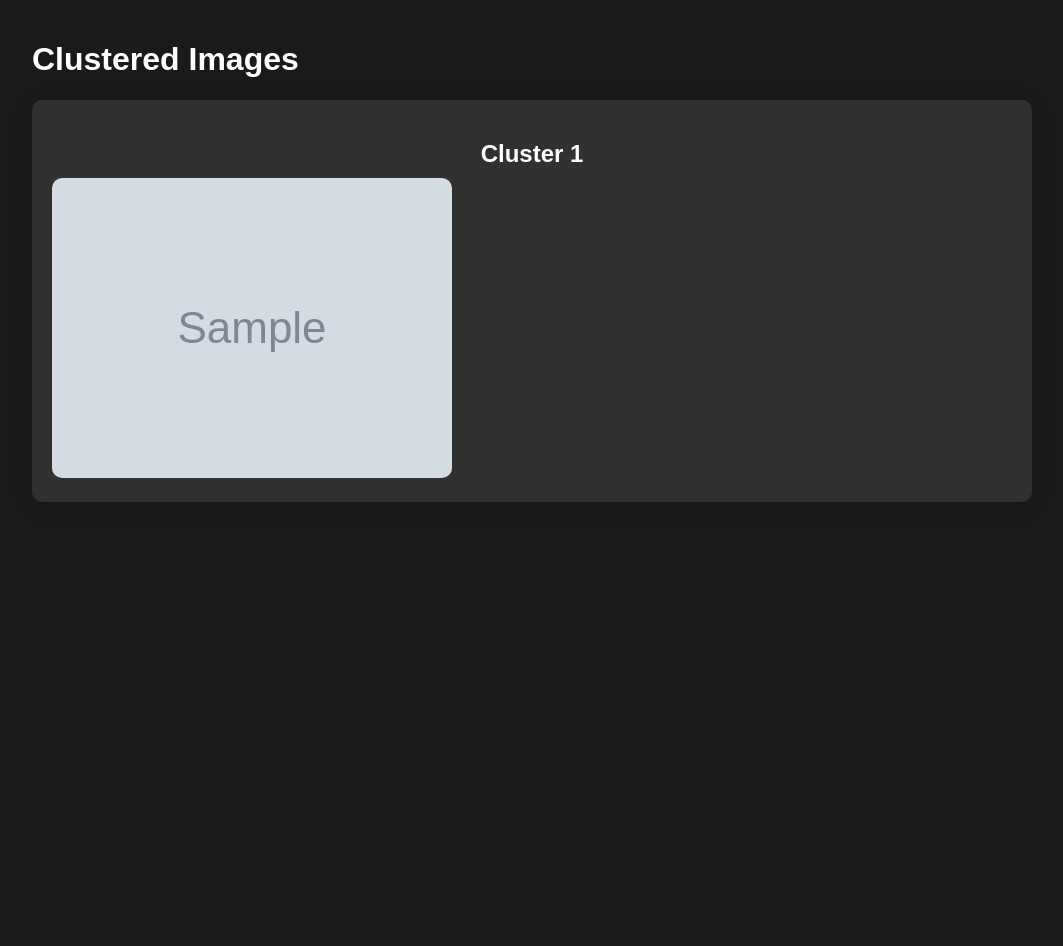
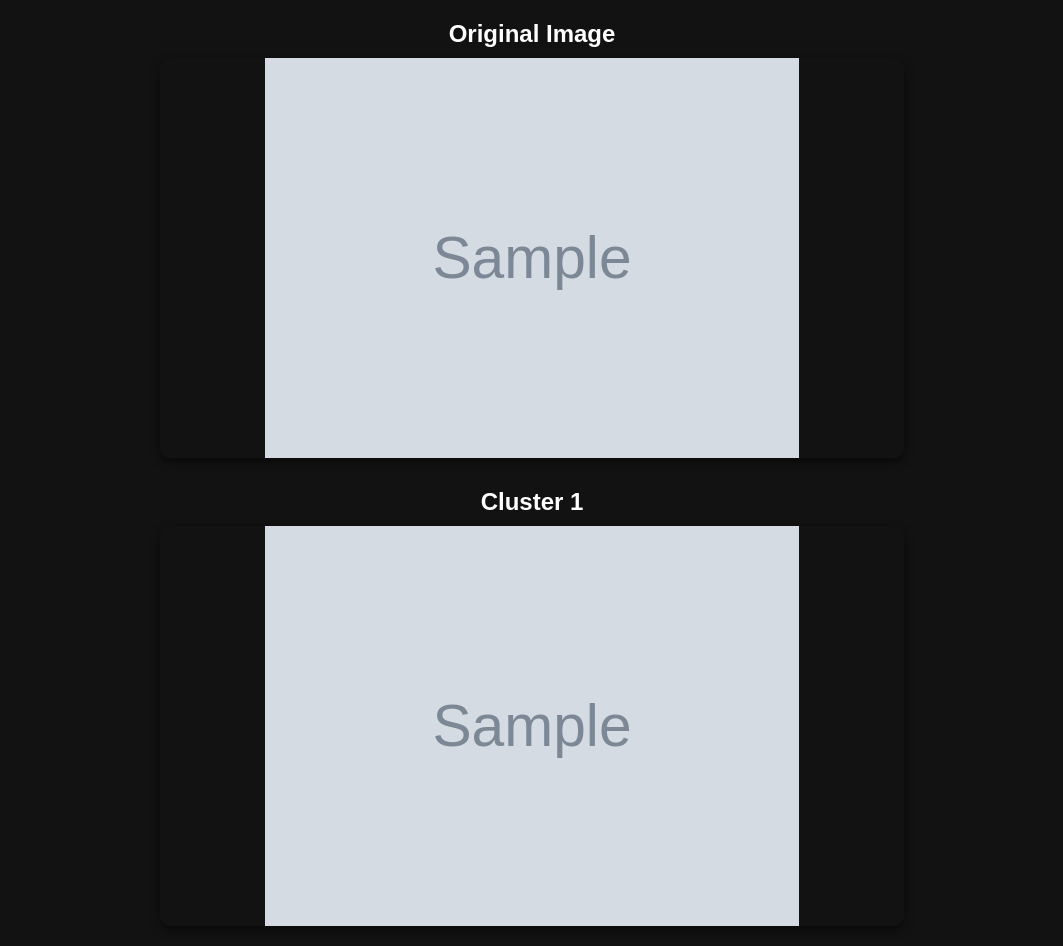
Before and after one commit to shakareyhan220081/Data-Mining, a Flask app: template templates/result.html in a window 1280 px wide. Shown: the whole page, without its empty margins (108-1171 px from the left). Before the commit the page ends 502 px from the top, so only its background shows below. Run offline with Flask 3, Linux system fonts and the light colour scheme; the template is opened without the code that fills it: most values are stand-ins (such as "Sample title", 1, 10 or a date in 2020); grey boxes marked "Sample" are stand-in pictures.

Commit message:
done bitches

```diff
--- a/app.py
+++ b/app.py
@@ -4,8 +4,16 @@ from PIL import Image
 from flask import Flask, render_template, request
 
 app = Flask(__name__)
-UPLOAD_FOLDER = 'static/'
+
+# Folder configurations
+UPLOAD_FOLDER = 'static/uploads'
+OUTPUT_FOLDER = 'static/output'
 app.config['UPLOAD_FOLDER'] = UPLOAD_FOLDER
+app.config['OUTPUT_FOLDER'] = OUTPUT_FOLDER
+
+# Ensure necessary directories exist
+os.makedirs(UPLOAD_FOLDER, exist_ok=True)
+os.makedirs(OUTPUT_FOLDER, exist_ok=True)
 
 # Helper functions for K-Means
 def initialize_centroids(image, k):
@@ -36,7 +44,7 @@ def kmeans(image, k, max_iter=100, tol=1e-4):
         centroids = new_centroids
     return labels, centroids
 
-def save_cluster_images(image, labels, centroids, k, folder):
+def save_cluster_images(image, labels, k, folder):
     cluster_filenames = []
     pixels = image.reshape(-1, 3)
 
@@ -59,18 +67,21 @@ def index():
         uploaded_file = request.files['file']
 
         if uploaded_file.filename != '':
+            # Save uploaded image
             filepath = os.path.join(app.config['UPLOAD_FOLDER'], uploaded_file.filename)
             uploaded_file.save(filepath)
 
-            # Load the image and process it
+            # Load and process the image
             image = np.array(Image.open(filepath))
-            labels, centroids = kmeans(image, k)
+            labels, _ = kmeans(image, k)
 
-            # Save each cluster as a separate image
-            cluster_filenames = save_cluster_images(image, labels, centroids, k, app.config['UPLOAD_FOLDER'])
+            # Save each cluster image
+            cluster_filenames = save_cluster_images(image, labels, k, app.config['OUTPUT_FOLDER'])
 
-            # Render the result page
-            return render_template('result.html', cluster_images=cluster_filenames)
+            # Render the result page with original and clustered images
+            return render_template('result.html',
+                                   original_image=f'uploads/{uploaded_file.filename}',
+                                   cluster_images=[f'output/{fname}' for fname in cluster_filenames])
 
     return render_template('index.html')
 
--- a/templates/result.html
+++ b/templates/result.html
@@ -1,53 +1,58 @@
 <!DOCTYPE html>
 <html lang="en">
 <head>
-    <meta charset="UTF-8" />
-    <meta name="viewport" content="width=device-width, initial-scale=1.0" />
-    <title>Clustering Result</title>
-    <link
-      rel="icon"
-      href="https://cdn.discordapp.com/attachments/1069951518637314048/1291613992887914557/logo.ico"
-    />
+  <meta charset="UTF-8">
+  <meta name="viewport" content="width=device-width, initial-scale=1.0">
+  <title>K-Means Clustering Result</title>
   <style>
     body {
-        font-family: 'Arial', sans-serif;
+      font-family: Arial, sans-serif;
+      background-color: #121212;
+      color: white;
       margin: 0;
       padding: 20px;
-        background-color: #1a1a1a;
-        color: white;
     }
 
     .container {
-        max-width: 1000px;
-        margin: auto;
+      display: flex;
+      flex-direction: column;
+      align-items: center;
+      gap: 30px;
     }
 
-      .cluster {
-        margin-bottom: 20px;
-        padding: 20px;
-        background: rgba(255, 255, 255, 0.1);
-        border-radius: 10px;
-        box-shadow: 0 4px 30px rgba(0, 0, 0, 0.1);
+    .image-container {
+      display: flex;
+      flex-direction: column;
+      align-items: center;
+      gap: 10px;
+      width: 60%;
     }
 
-      img {
-        max-width: 100%;
+    .image-container img {
+      width: 100%;
+      max-height: 400px;
+      object-fit: contain;
       border-radius: 10px;
+      box-shadow: 0 4px 10px rgba(0, 0, 0, 0.5);
     }
 
     h2 {
-        text-align: center;
-        margin-bottom: 10px;
+      margin: 0;
+      font-weight: bold;
     }
   </style>
 </head>
 <body>
   <div class="container">
-      <h1>Clustered Images</h1>
-      {% for image in cluster_images %}
-      <div class="cluster">
+    <div class="image-container">
+      <h2>Original Image</h2>
+      <img src="/static/{{ original_image }}" alt="Original Image">
+    </div>
+
+    {% for cluster_image in cluster_images %}
+      <div class="image-container">
         <h2>Cluster {{ loop.index }}</h2>
-        <img src="/static/{{ image }}" alt="Cluster {{ loop.index }}" />
+        <img src="/static/{{ cluster_image }}" alt="Cluster {{ loop.index }}">
       </div>
     {% endfor %}
   </div>
```
Lines whose indentation alone changed are shown as unchanged.
